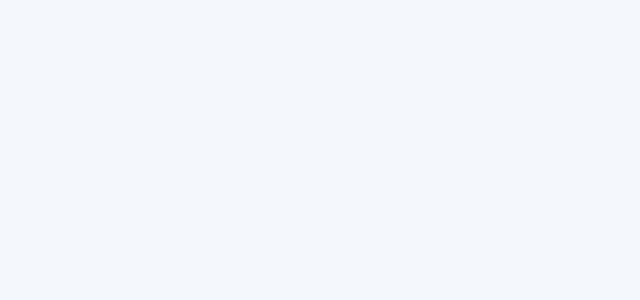
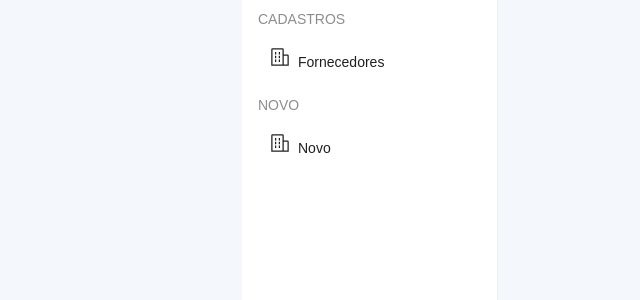
Before and after one commit to ana-anzini/mobisoft-frontend, a React (Create React App) app: page / in a window 1280 px wide. Shown: the top 300 px of the page, without its empty margins (270-910 px from the left). Built offline with nearby package versions, Linux system fonts and the light colour scheme.

Commit message:
Melhoria no menu

```diff
--- a/src/App.sass
+++ b/src/App.sass
@@ -34,13 +34,6 @@ body
     align-items: center
     height: 100vh
     background-color: #F4F7FC
-
-.container-login
-    padding: 2rem
-    width: 400px
-    background-color: #fff
-    border-radius: 10px
-    box-shadow: 5px 1px 8px rgba(0, 0, 0, 0.05)
 
 .cards-container
     width: 100%
@@ -95,42 +88,6 @@ body
     .ant-modal-footer
         border-top: 1px solid #f0f0f0
         padding: 10px 24px
-    .new-account-table-head
-        width: 100%
-        padding: 0 10px
-        margin-bottom: 10px
-        .ant-col
-            font-size: 14px
-            font-weight: 500
-
-    .new-account-table-body
-        width: 100%
-        .ant-row
-            border: 1px solid #D7D7D7
-            border-radius: 4px
-            padding: 2px 10px
-            margin-bottom: 6px
-            background-color: #FCFCFC
-            .ant-col-1.ant-col
-                max-width: 25px
-                display: flex
-                align-items: center
-                justify-content: flex-end
-                margin-left: auto
-            .ant-col-1.ant-col:last-child
-                margin-left: 0
-            .edit-button
-                font-size: 17px
-                margin-top: 6px
-            button
-                height: 29px
-                border: none
-                padding: 0
-                background: transparent
-            svg.delete-icon:hover
-                color: #CC0000
-                cursor: pointer
-
     .modal-list-empty
         margin: 60px auto 20px
         display: flex
--- a/src/App.tsx
+++ b/src/App.tsx
@@ -1,9 +1,9 @@
-import { BrowserRouter, Routes, Route, useLocation } from "react-router-dom";
+import { BrowserRouter, Routes, Route } from "react-router-dom";
 import './App.css';
-import "./App.sass"
+import "./App.sass";
 import Supplier from './pages/supplier/Supplier';
+import Navbar from "./components/navbar/NavBar";
 import SideMenu from "./components/menu/SideMenu";
-import Navbar from "./components/navbar/NavBar";
 
 function App() {
   return (
@@ -12,9 +12,7 @@ function App() {
       <div id="main-container">
         <SideMenu />
         <Routes>
-          <Route path="/">
-            <Route path="suppliers" element={<Supplier />} />
-          </Route>
+          <Route path="/suppliers" element={<Supplier />} />
         </Routes>
       </div>
     </BrowserRouter>
--- a/src/components/menu/SideMenu.tsx
+++ b/src/components/menu/SideMenu.tsx
@@ -1,55 +1,50 @@
-import React, { useState } from 'react';
 import { Icon } from '@iconify/react';
 import { Menu, MenuProps } from 'antd';
 import { Link, useLocation } from 'react-router-dom';
 
-type MenuItem = Required<MenuProps>['items'][number];
-
-function getItem(
-    label: React.ReactNode,
-    key?: React.Key | null,
-    icon?: React.ReactNode,
-    children?: MenuItem[],
-    type?: 'group',
-): MenuItem {
-    return {
-        key,
-        icon,
-        children,
-        label,
-        type,
-    } as MenuItem;
-}
-
-const items: MenuItem[] = [
-    getItem('Cadastros', 'sub1', <Icon icon="carbon:enterprise" style={{ fontSize: "20px" }} />, [
-        getItem(<Link to="/suppliers" >Fornecedores</Link>, '1'),
-    ]),
+const items: MenuProps['items'] = [
+    {
+        type: 'group',
+        label: 'CADASTROS',
+        children: [
+            {
+                key: '/suppliers',
+                label: (
+                    <Link to="/suppliers" className="rounded-item">
+                        <Icon icon="carbon:enterprise" style={{ fontSize: '20px', marginRight: '8px' }} />
+                        Fornecedores
+                    </Link>
+                ),
+            },
+        ],
+    },
+    {
+        type: 'group',
+        label: 'NOVO',
+        children: [
+            {
+                key: '/new',
+                label: (
+                    <Link to="/new" className="rounded-item">
+                        <Icon icon="carbon:enterprise" style={{ fontSize: '20px', marginRight: '8px' }} />
+                        Novo
+                    </Link>
+                ),
+            },
+        ],
+    },
 ];
 
 export default function SideMenu() {
-
     const location = useLocation();
-    const isIndexPath = location.pathname === '/';
-    const [current, setCurrent] = useState('1');
-
-    const onClick: MenuProps['onClick'] = (e) => {
-        setCurrent(e.key);
-    };
 
     return (
-        <>
-            {!isIndexPath &&
         <Menu
-                    onClick={onClick}
             style={{ width: 256 }}
-                    defaultOpenKeys={['sub1']}
-                    selectedKeys={[current]}
             mode="inline"
+            selectedKeys={[location.pathname]}
             items={items}
             id="main-menu"
         />
+    );
 }
-        </>
-    );
-};
```
Lines whose indentation alone changed are shown as unchanged.
